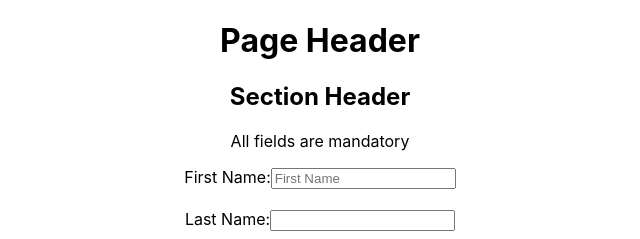
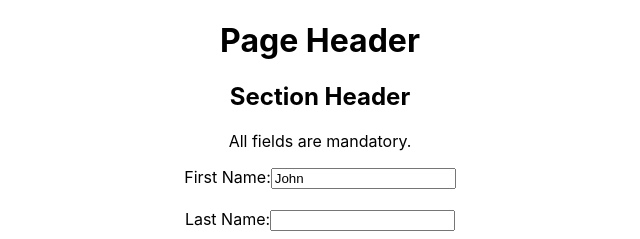
Before and after one commit to raghuveertech/react-testing, a React (Create React App) app: page / in a window 1280 px wide. Shown: the top 239 px of the page, without its empty margins (320-960 px from the left). Built offline with nearby package versions, Linux system fonts and the light colour scheme.

Commit message:
getByDisplayValue

```diff
--- a/src/components/Application/Application.tsx
+++ b/src/components/Application/Application.tsx
@@ -5,10 +5,17 @@ const Application = () => {
     <div>
       <h1>Page Header</h1>
       <h2>Section Header</h2>
-      <p>All fields are mandatory</p>
+      <p>All fields are mandatory.</p>
       <form action="/submit" method="post">
         <label htmlFor="fname">First Name:</label>
-        <input type="text" id="fname" name="fname" placeholder="First Name" />
+        <input
+          type="text"
+          id="fname"
+          name="fname"
+          placeholder="First Name"
+          value={"John"}
+          onChange={() => {}}
+        />
         <br />
         <br />
 
```
Also changed, not shown: 1 other file (tests, documents, lock files or other folders).
